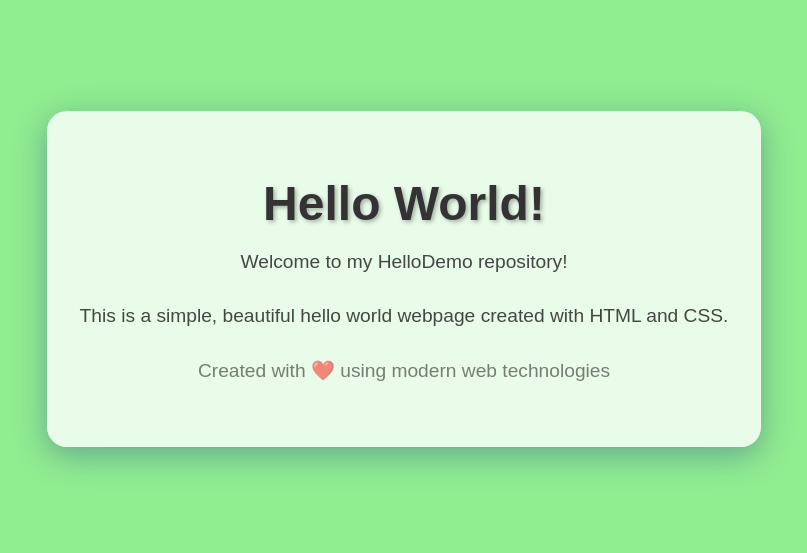
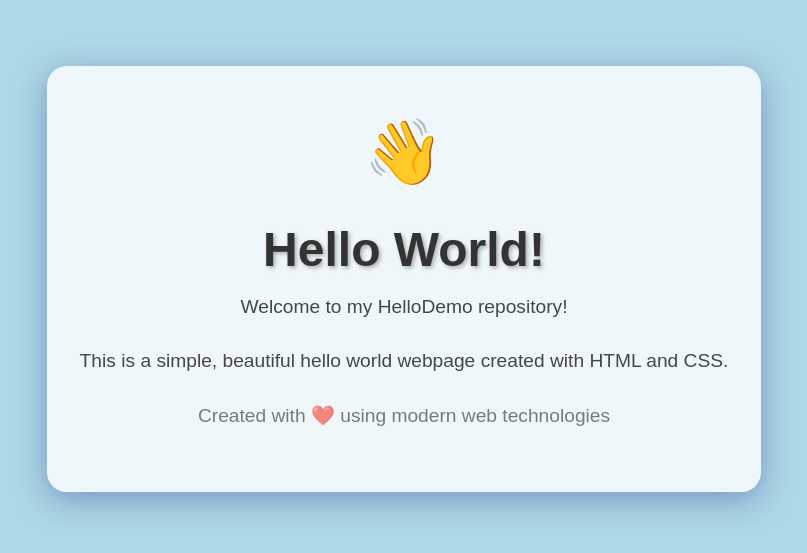
Before and after one commit to dineshmurthy/HelloDemo, a plain HTML site: page index.html in a window 1280 px wide. Shown: the part 121-674 px from the top of the page, without its empty margins (236-1043 px from the left). Drawn offline with Linux system fonts and the light colour scheme.

Commit message:
Change background to light blue and add waving hand emoji

```diff
--- a/index.html
+++ b/index.html
@@ -7,7 +7,7 @@
     <style>
         body {
             font-family: 'Arial', sans-serif;
-            background: lightgreen;
+            background: lightblue;
             margin: 0;
             padding: 0;
             display: flex;
@@ -60,6 +60,7 @@
 </head>
 <body>
     <div class="container">
+        <div class="emoji">👋</div>
         <h1>Hello World!</h1>
         <p>Welcome to my HelloDemo repository!</p>
         <p>This is a simple, beautiful hello world webpage created with HTML and CSS.</p>
```
